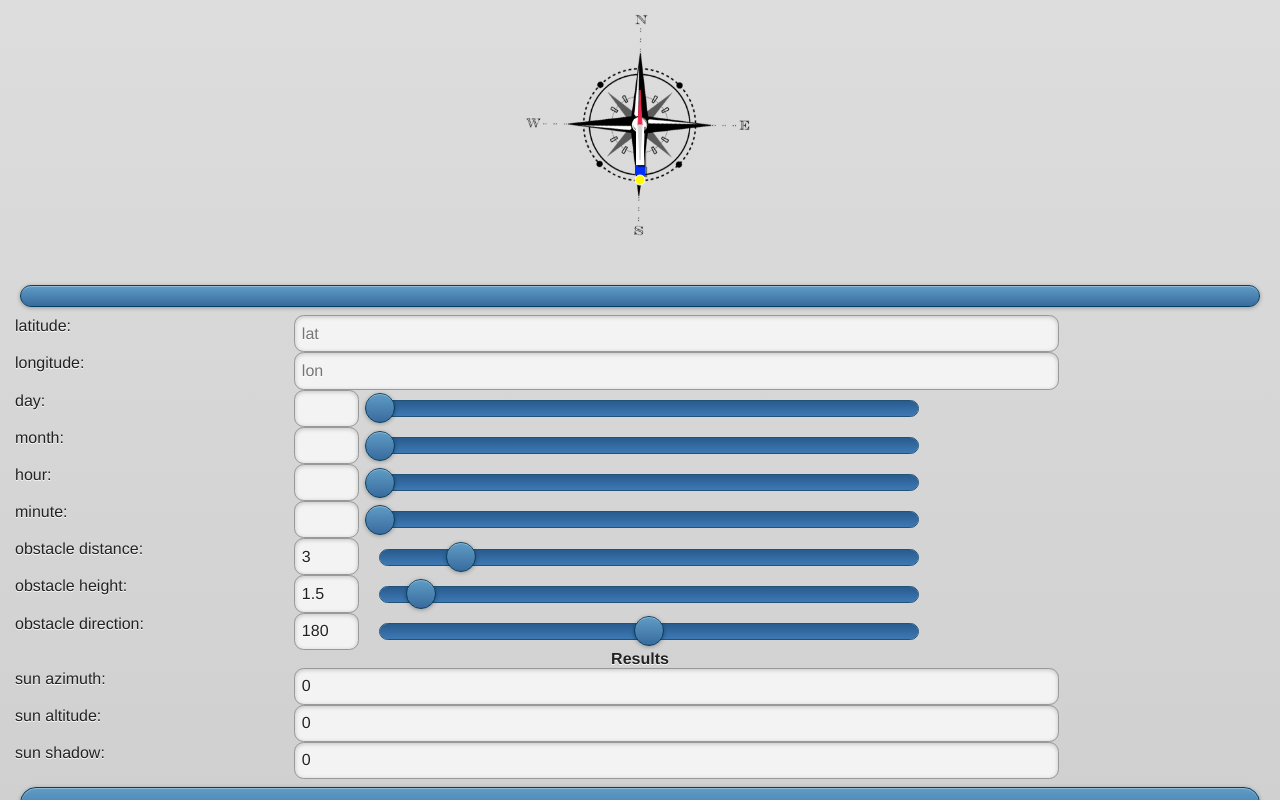
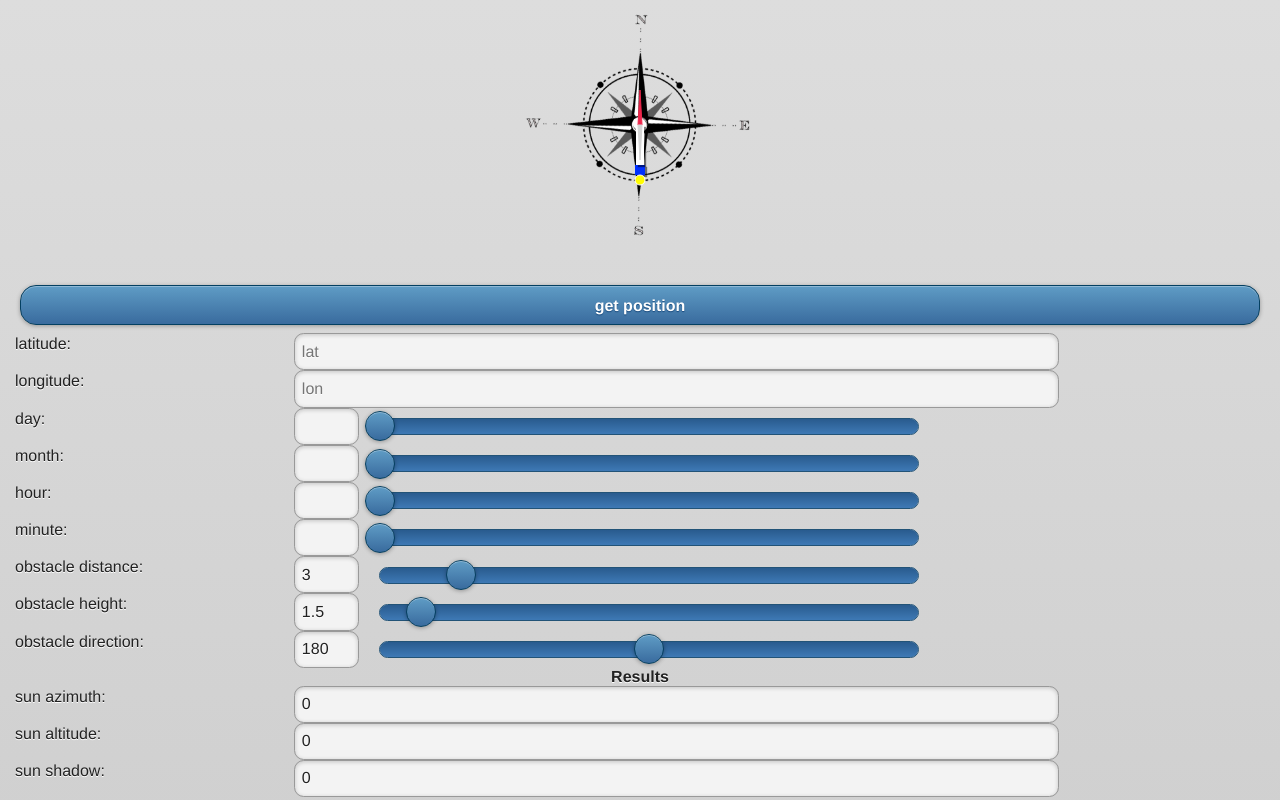
Before and after one commit to mc96107/sunNshadow, a plain HTML site: page index.html in a window 1280 px wide. Both pictures are taken after a click on the link "start". Shown: the top 800 px of the page. Drawn offline with Linux system fonts and the light colour scheme.

Commit message:
Update index.html

```diff
--- a/index.html
+++ b/index.html
@@ -63,7 +63,7 @@ $(window).load(function() {
 	</select><br>
 	<label for="comphead"> compass: </label>
 	<input type="text" id="comphead" name="comphead" /></div>
-	<button onclick="navigator.geolocation.getCurrentPosition(onSuccess1, onError1, {timeout:10000});" name="get position"></button>
+	<button onclick="navigator.geolocation.getCurrentPosition(onSuccess1, onError1, {timeout:10000});">get position</button>
 	<label for="lat">latitude: </label>
     <input type="text" id="lat" name="lat" value=""  placeholder="lat"/><br>
 	<label for="lon"> longitude: </label>
```
